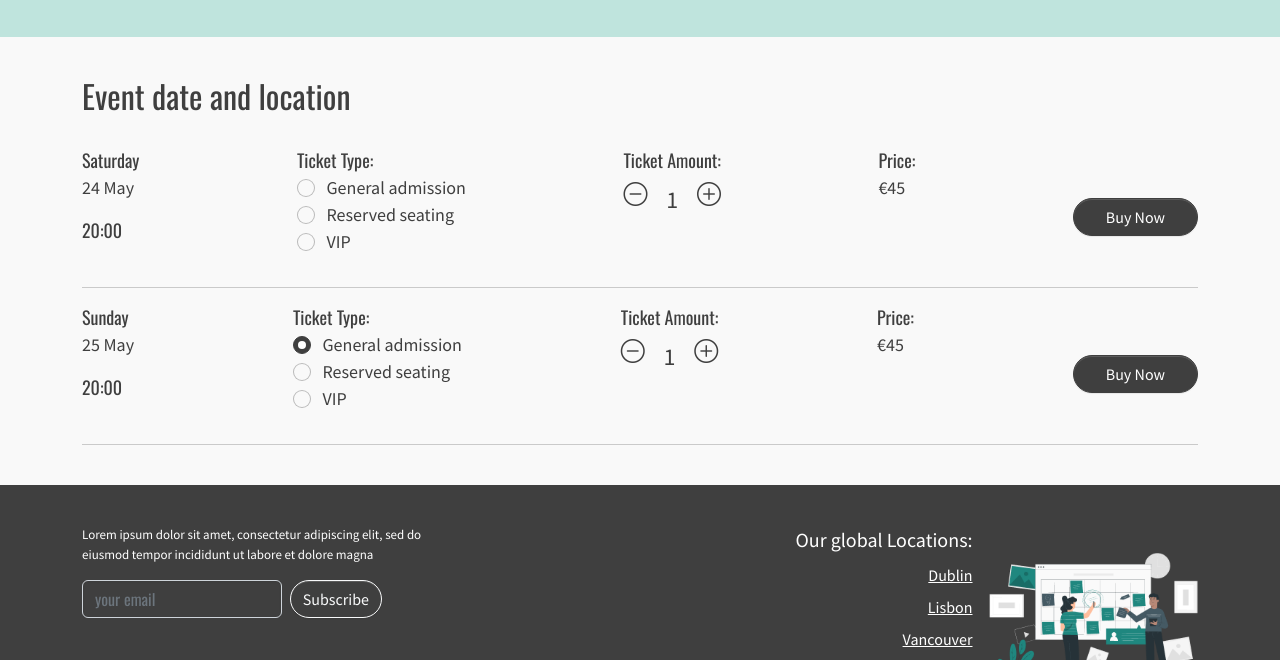
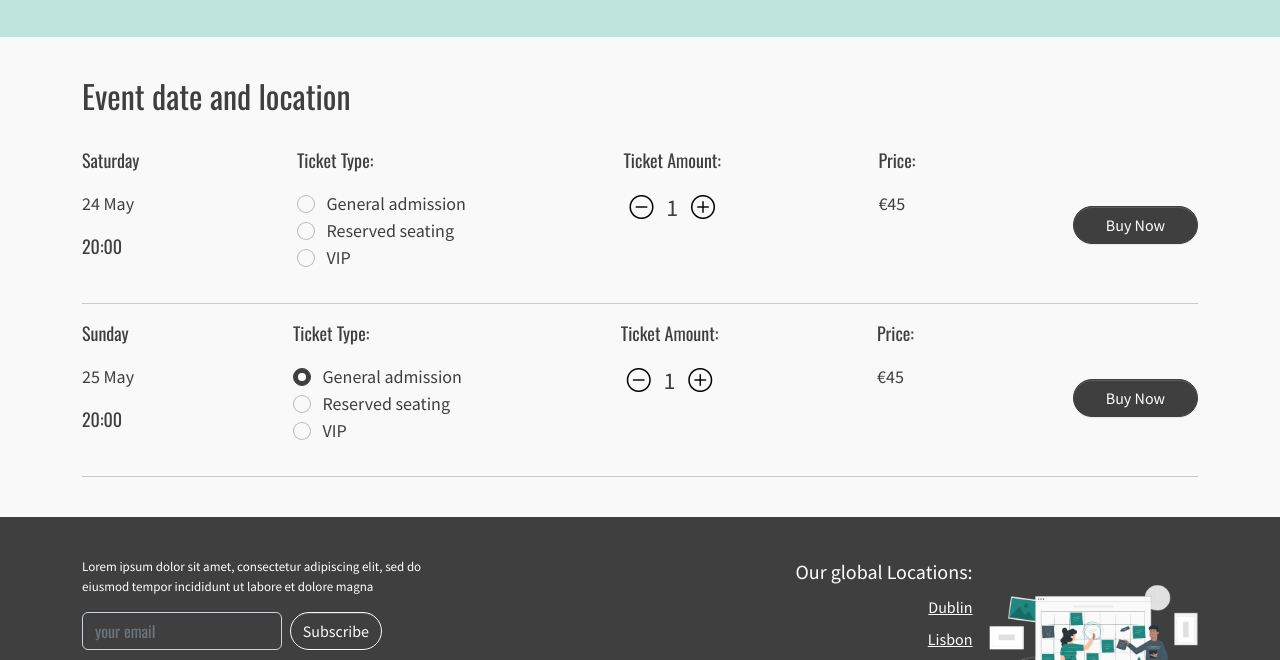
Before and after one commit to AgnePK/EventSite, a website: page detail.html in a window 1280 px wide. Shown: the part 1003-1663 px from the top of the page. Drawn offline with nearby package versions, Linux system fonts and the light colour scheme.

Commit message:
Detail page done, adding more info later

```diff
--- a/detail.html
+++ b/detail.html
@@ -110,7 +110,7 @@
 					</p>
 					<a href="#">On Tour</a> <br />
 					<button type="button" class="btn btn-primary mt-4 px-2">
-						View Tickets
+						<a href="#DateLoc">View Tickets</a>
 					</button>
 				</div>
 			</div>
@@ -156,13 +156,13 @@
 					<h3 class="h4 mb-3">Event date and location</h3>
 					<div class="col-lg-12 d-flex justify-content-between">
 						<div>
-							<span class="">Saturday</span>
-							<p>24 May</p>
+							<span>Saturday</span>
+							<p class="my-2">24 May</p>
 							<span>20:00</span>
 						</div>
 						<div>
 							<span>Ticket Type:</span>
-							<ul>
+							<ul class="mt-2">
 								<li>
 									<input
 										class="form-check-input me-1"
@@ -193,14 +193,18 @@
 						<div>
 							<span>Ticket Amount:</span>
 							<div class="d-flex justify-content-between fs-4">
-								<i class="bi bi-dash-circle"></i>
-								<p class="pt-1">1</p>
-								<i class="bi bi-plus-circle"></i>
+								<button class="bg-transparent border border-0 pb-1">
+									<i class="bi bi-dash-circle"></i>
+								</button>
+								<p class="pt-2">1</p>
+								<button class="bg-transparent border border-0 pb-1">
+									<i class="bi bi-plus-circle"></i>
+								</button>
 							</div>
 						</div>
 						<div>
 							<span>Price:</span>
-							<p class="">€45</p>
+							<p class="mt-2">€45</p>
 						</div>
 						<div class="align-self-center">
 							<button type="button" class="btn btn-md btn-primary px-3">
@@ -213,13 +217,13 @@
 				<div class="col-lg-12">
 					<div class="col-lg-12 d-flex justify-content-between">
 						<div>
-							<span class="">Sunday</span>
-							<p>25 May</p>
+							<span>Sunday</span>
+							<p class="my-2">25 May</p>
 							<span>20:00</span>
 						</div>
 						<div>
 							<span>Ticket Type:</span>
-							<ul>
+							<ul class="mt-2">
 								<li>
 									<input
 										class="form-check-input me-1"
@@ -250,14 +254,18 @@
 						<div>
 							<span>Ticket Amount:</span>
 							<div class="d-flex justify-content-between fs-4">
-								<i class="bi bi-dash-circle"></i>
-								<p class="pt-1">1</p>
-								<i class="bi bi-plus-circle"></i>
+								<button class="bg-transparent border border-0 pb-1">
+									<i class="bi bi-dash-circle"></i>
+								</button>
+								<p class="pt-2">1</p>
+								<button class="bg-transparent border border-0 pb-1">
+									<i class="bi bi-plus-circle"></i>
+								</button>
 							</div>
 						</div>
 						<div>
 							<span>Price:</span>
-							<p class="">€45</p>
+							<p class="mt-2">€45</p>
 						</div>
 						<div class="align-self-center">
 							<button type="button" class="btn btn-md btn-primary px-3">
```
